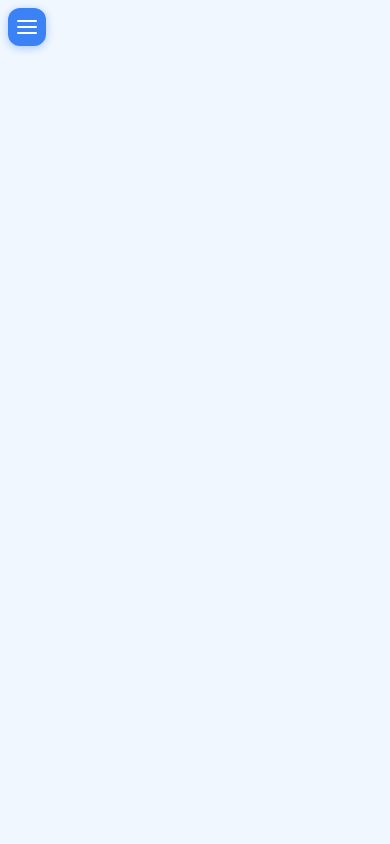
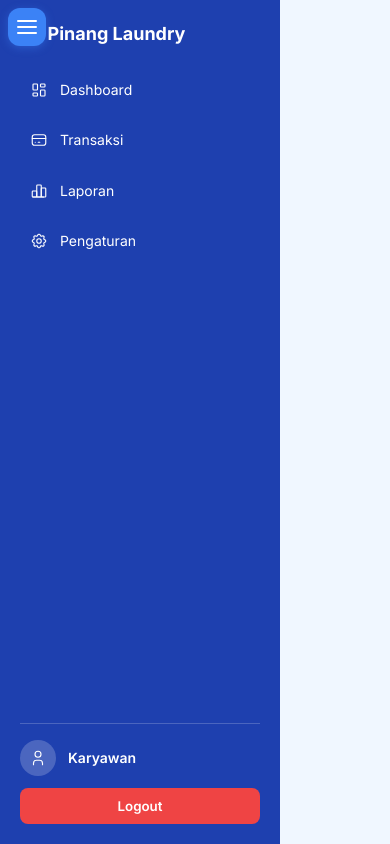
Before and after one commit to novacida00-create/pinang-laundry-frontend-v2, a React (Vite) app: page /karyawan in a window 390 px wide. Built offline with nearby package versions, Linux system fonts and the light colour scheme; no server answers.

Commit message:
fix: sidebar pakai top:0 bottom:0 supaya full tanpa gap

```diff
--- a/src/pages/karyawan/KaryawanLayout.jsx
+++ b/src/pages/karyawan/KaryawanLayout.jsx
@@ -84,11 +84,10 @@ export default function KaryawanLayout() {
 const styles = {
   sidebar: {
     width: 260,
-    height: "100vh",
-    minHeight: "100vh",
+    top: 0,
+    bottom: 0,
+    left: 0,
     position: "fixed",
-    top: 0,
-    left: 0,
     background: "#1e40af",
     color: "white",
     padding: 20,
--- a/src/styles/responsive.css
+++ b/src/styles/responsive.css
@@ -315,9 +315,9 @@
 @media (max-width: 768px) {
   /* karyawan sidebar: force full height like admin */
   .main-sidebar-wrap aside[style*="position: fixed"] {
-    height: 100dvh !important;
-    min-height: 100dvh !important;
-    max-height: 100dvh !important;
+    top: 0 !important;
+    bottom: 0 !important;
+    left: 0 !important;
     width: 280px !important;
     z-index: 10000 !important;
   }
```
